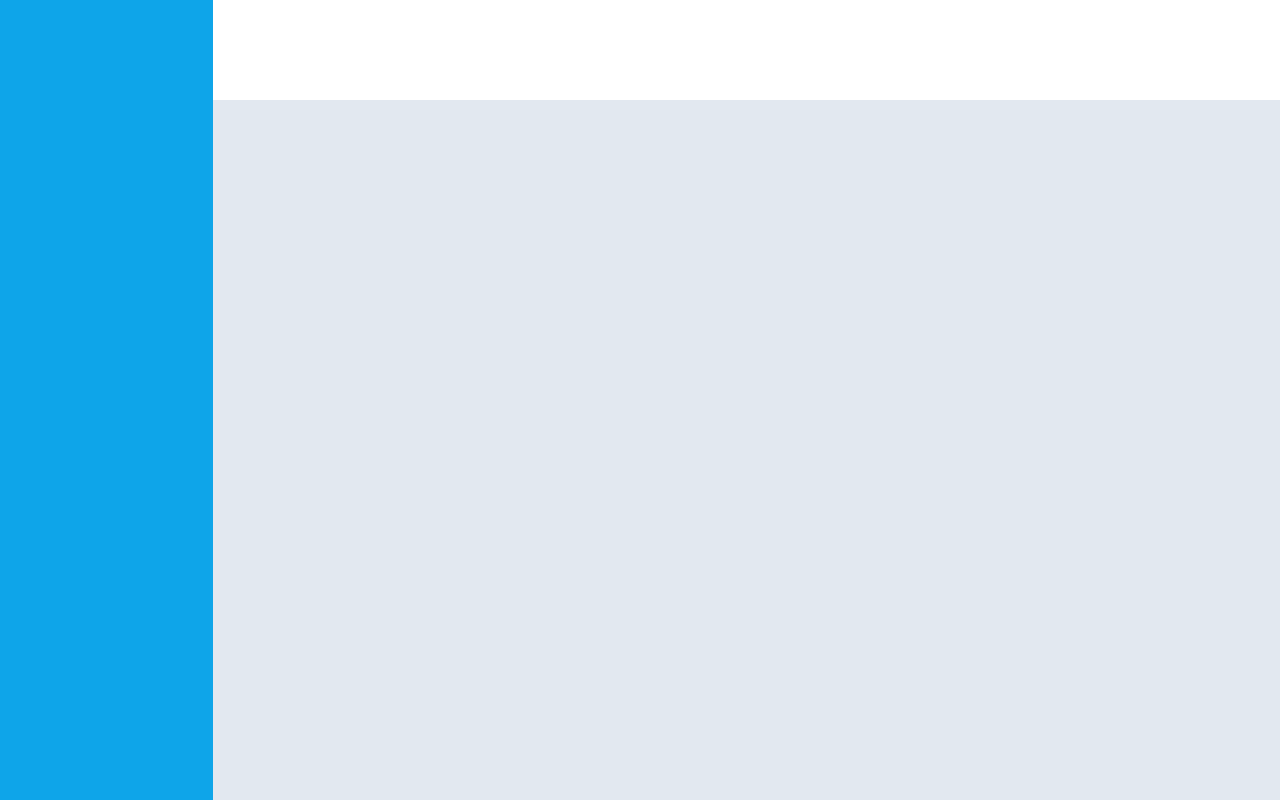
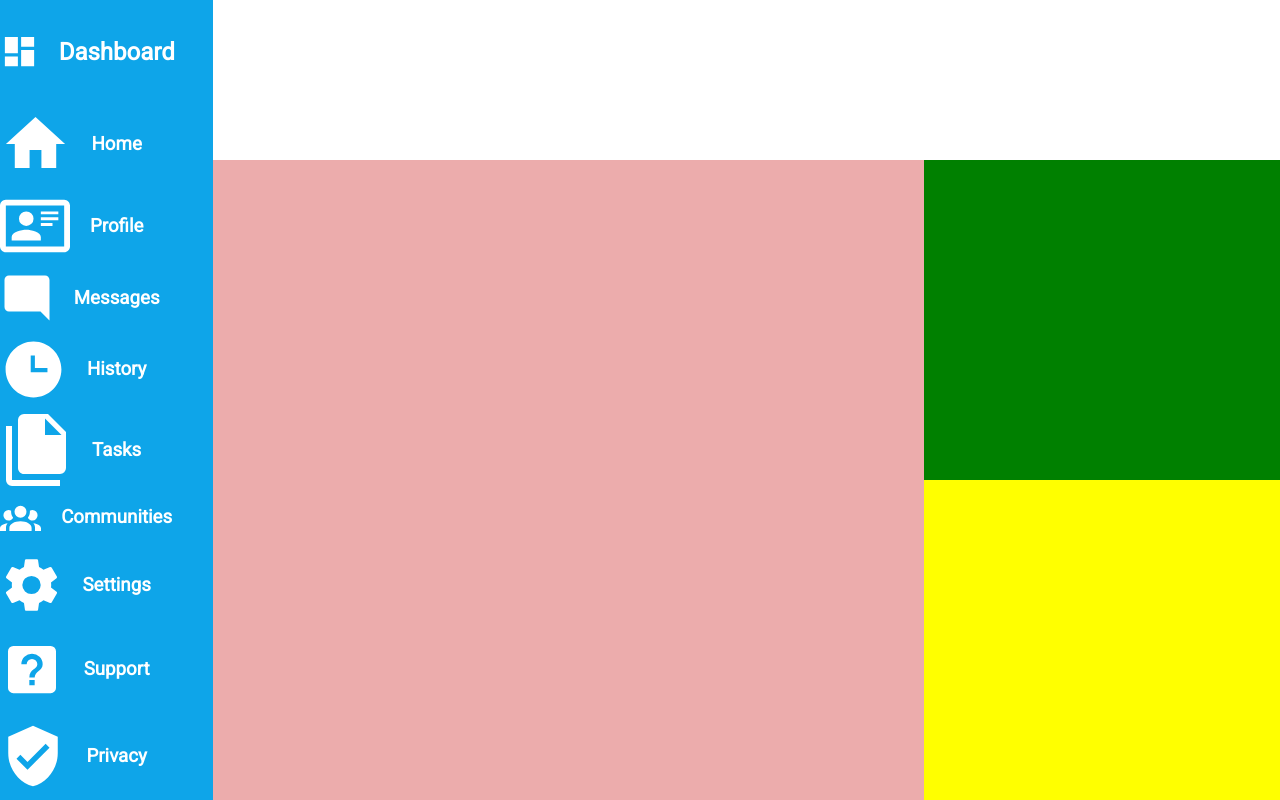
Before and after one commit to Endand/admin-dashboard, a plain HTML site: page index.html in a window 1280 px wide. Drawn offline with Linux system fonts and the light colour scheme.

Commit message:
Added all icons for sidebar

```diff
--- a/index.html
+++ b/index.html
@@ -9,11 +9,57 @@
 <body>
    <div class="container">
       <div class="sidebar">
+         <div class="dashboard">
+            <img class="dashboard-icon" src="./assets/svg/view-dashboard.svg" alt="Dashboard Icon"></img>
+            <h2>Dashboard</h2>
+         </div>
+         <div class="navigation main-options">
+            <div class="home">
+               <img src="./assets/svg/home.svg" alt="Home Icon" class="home-icon">
+               <h3>Home</h3>
+            </div>
+            <div class="profile">
+               <img src="./assets/svg/card-account-details-outline.svg" alt="Profile Icon" class="profile-icon">
+               <h3>Profile</h3>
+            </div>
+            <div class="messages">
+               <img src="./assets/svg/message-reply.svg" alt="Messages Icon" class="messages-icon">
+               <h3>Messages</h3>
+            </div>
+            <div class="history">
+               <img src="./assets/svg/clock-time-three.svg" alt="History Icon" class="history-icon">
+               <h3>History</h3>
+            </div>
+            <div class="tasks">
+               <img src="./assets/svg/file-multiple.svg" alt="Tasks Icon" class="tasks-icon">
+               <h3>Tasks</h3>
+            </div>
+            <div class="communities">
+               <img src="./assets/svg/account-group.svg" alt="Communities Icon" class="communities-icon">
+               <h3>Communities</h3>
+            </div>
+         </div>
+         <div class="navigation other-options">
+            <div class="settings">
+               <img src="./assets/svg/cog.svg" alt="Settings Icon" class="settings-icon">
+               <h3>Settings</h3>
+            </div>
+            <div class="support">
+               <img src="./assets/svg/help-box.svg" alt="Support Icon" class="support-icon">
+               <h3>Support</h3>
+            </div>
+            <div class="privacy">
+               <img src="./assets/svg/shield-check.svg" alt="Privacy Icon" class="privacy-icon">
+               <h3>Privacy</h3>
+            </div>
+         </div>
       </div>
       <div class="header">
       </div>
       <div class="main-content">
-
+         <div class="projects"></div>
+         <div class="announcements"></div>
+         <div class="trending"></div>
       </div>
    </div>
 </body>
--- a/style.css
+++ b/style.css
@@ -10,20 +10,52 @@
    height:100vh;
    width:100vw;
    display: grid;
-   grid-template: repeat(8,1fr) / repeat(6,1fr);
+   grid-template: repeat(10,1fr) / repeat(6,1fr);
 }
 
 .sidebar{
    background-color: #0ea5e9;
-   grid-area: 1 / 1 / 9 / 2;
+   grid-area: 1 / 1 / 11 / 2;
+   display:inline-grid;
+   color:white;
+}
+
+.navigation{
+   display:inline-grid;
+   align-items: center;
+}
+
+.dashboard,.navigation>*{
+   display:inline-grid;
+   grid-template-columns: auto auto;
+   align-items: center;
+   gap:1.25rem;
 }
 
 .header{
-   background-color: white;
-   grid-area: 1 / 2 / 2 / 7;
+   grid-area: 1 / 2 / 3 / 7;
+   display: grid;
+   grid-template: repeat(2,1fr) / repeat(4,1fr);
 }
 
 .main-content{
    background-color: #e2e8f0;
-   grid-area: 2 / 2 / 9 / 7;
+   grid-area: 3 / 2 / 11 / 7;
+   display: grid;
+   grid-template: repeat(2,1fr) / repeat(3,1fr);
 }
+
+.projects{
+   background-color: rgb(236, 172, 172);
+   grid-area: 1 / 1 / 3 / 3;
+}
+
+.announcements{
+   background-color: green;
+   grid-area: 1 / 3 / 2 / 4;
+}
+
+.trending{
+   background-color: yellow;
+   grid-area: 2 / 3 / 3 / 4;
+}
```
Also changed, not shown: assets/svg/account-group.svg (added), assets/svg/bell-ring-outline.svg (added), assets/svg/card-account-details-outline.svg (added), assets/svg/clock-time-three.svg (added), assets/svg/cog.svg (added), assets/svg/eye-plus-outline.svg (added), assets/svg/file-multiple.svg (added), assets/svg/help-box.svg (added), assets/svg/history.svg (added), assets/svg/home.svg (added), assets/svg/magnify.svg (added), assets/svg/message-reply.svg (added), assets/svg/shield-check.svg (added), assets/svg/source-fork.svg (added), 2 more files.
